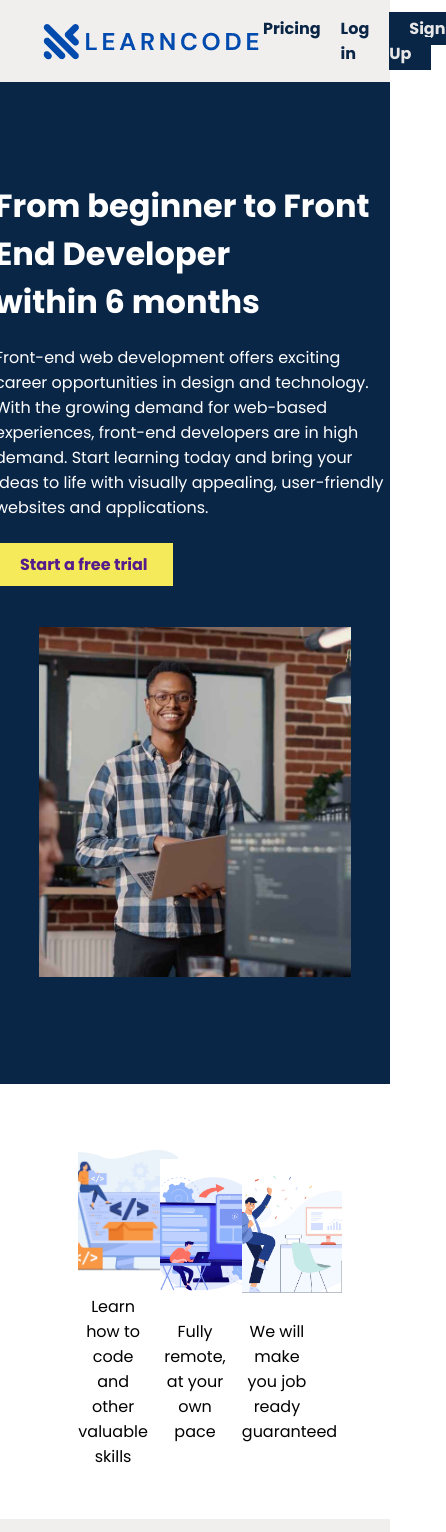
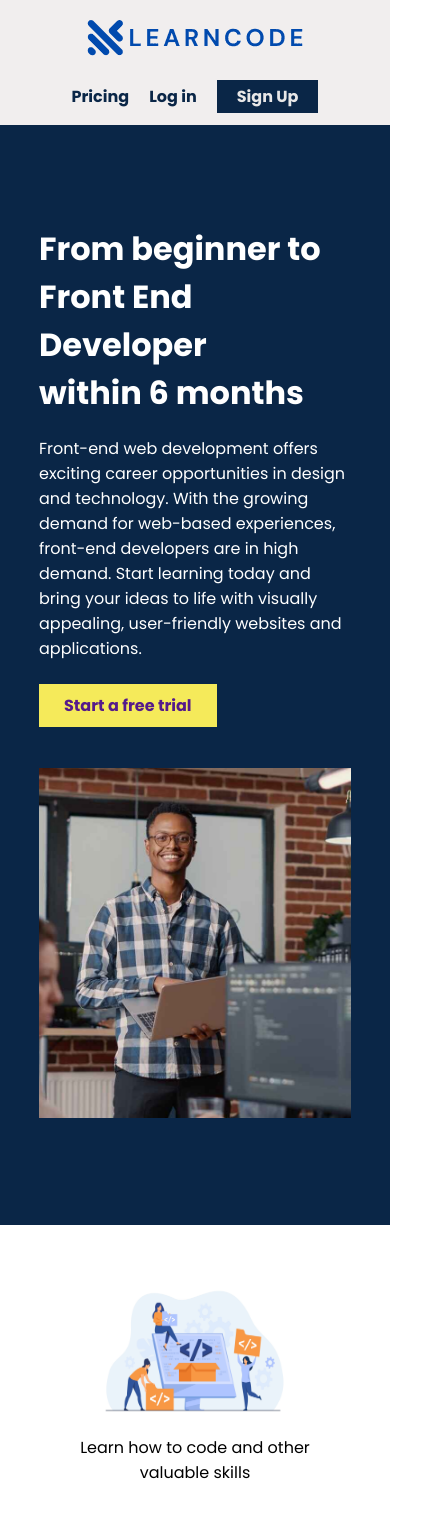
Before and after one commit to Dannydott/Learncode-Landing-page, a plain HTML site: page index.html in a window 390 px wide. Shown: the top 1532 px of the page, 446 px wide, since content can reach past the window. Drawn offline with Linux system fonts and the light colour scheme.

Commit message:
Made all the images on the page fully responsive. and added some media queries so that the content on the page stacks on top of each other in columns. site is now fully responsive.

```diff
--- a/style.css
+++ b/style.css
@@ -57,7 +57,6 @@ nav a {
 }
 
 .header-item {
-    min-width: 400px;
     width: 60%;
 }
 
@@ -77,11 +76,6 @@ nav a {
     object-fit: cover;
 }
 
-.progress-card img {
-    min-width: 100px;
-    height: 150px;
-    object-fit: cover;
-}
 
 .free-trial-button {
     padding: 10px 25px;
@@ -109,12 +103,19 @@ nav a {
 }
 
 .progress-card {
-    width: 30%;
+    width: 100%;
     display: flex;
     flex-direction: column;
     justify-content: space-between;
+    align-items: center;
     text-align: center;
     gap: 10px;
+}
+
+
+.progress-card img {
+    max-width: 200px;
+    height: 150px;
 }
 
 .testimonal-section {
@@ -150,4 +151,28 @@ footer {
     .header-container {
         flex-direction: column;
     }
+
+    .header-item {
+        width: 100%;
+    }
+
+    .main-progress-section {
+        flex-direction: column;
+        gap: 50px;
+    }
 }
+
+@media screen and (max-width: 660px) {
+    .sign-up-text {
+        flex-direction: column;
+    }
+
+    .text-class {
+        margin-bottom: 2rem;
+    }
+
+    nav {
+        flex-direction: column;
+        gap: 25px;
+    }
+}
```
